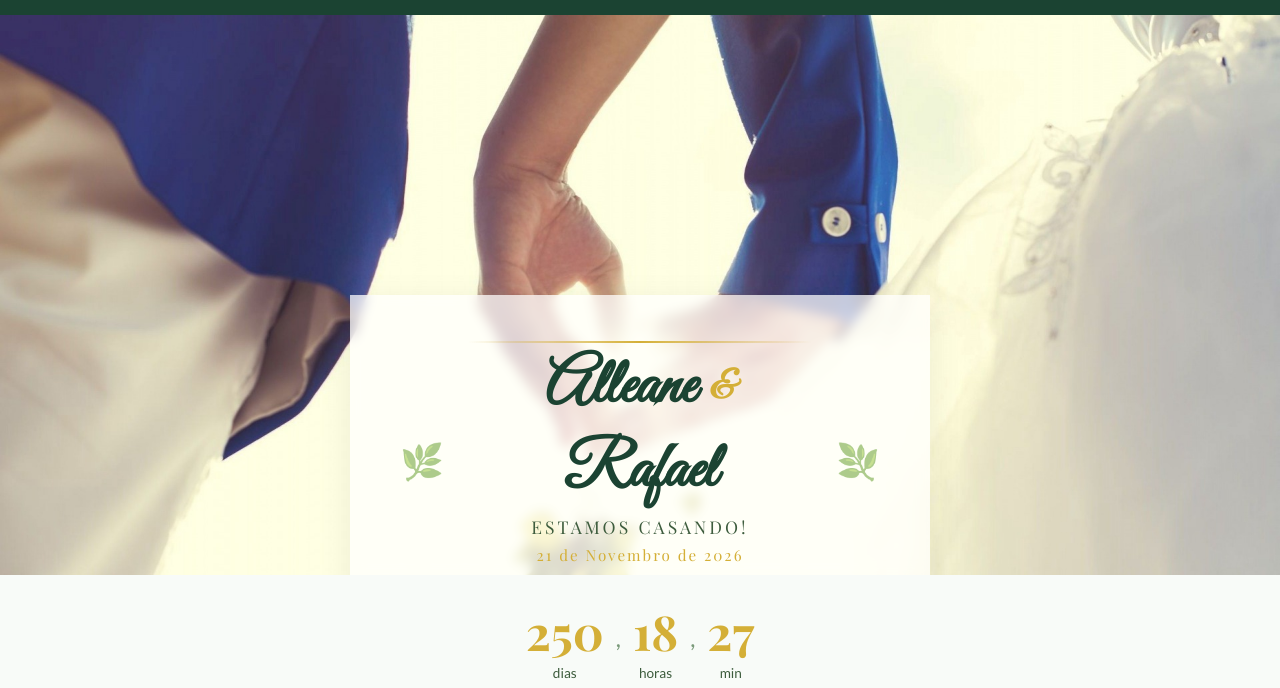
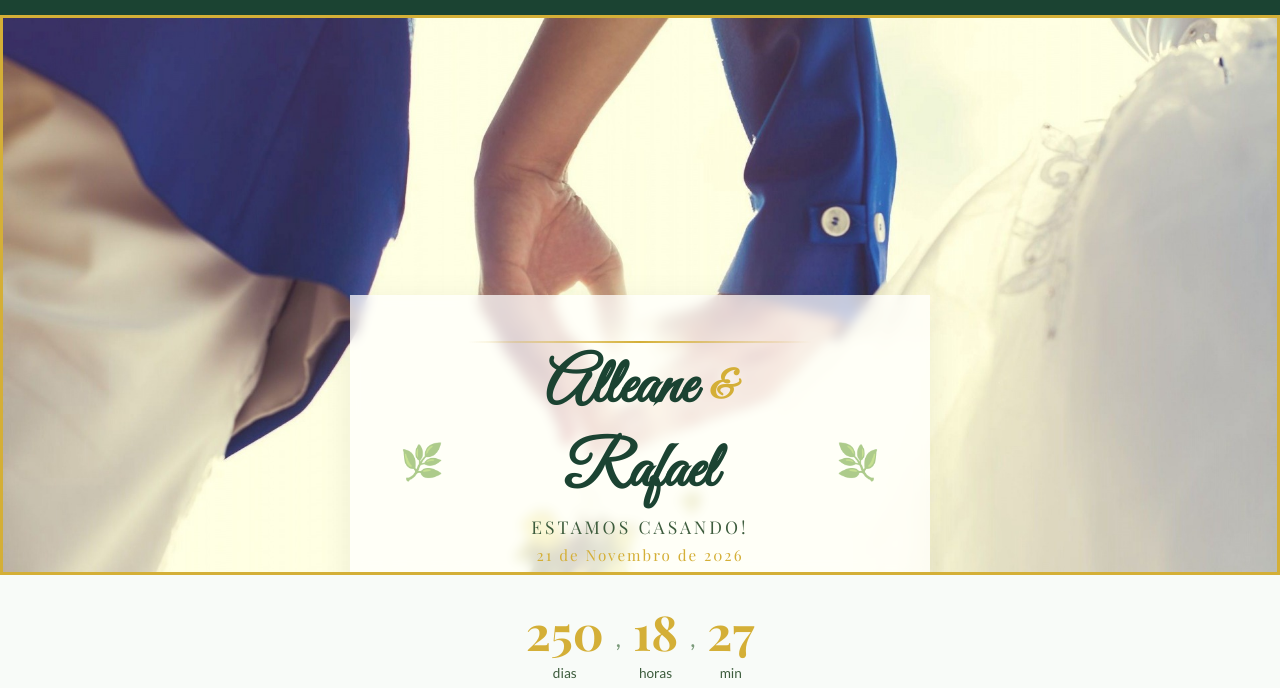
Before and after one commit to RafaelSimo/Casamento, a plain HTML site: page frontend/index.html in a window 1280 px wide. Shown: the part 149-837 px from the top of the page. Drawn offline with nearby package versions, Linux system fonts and the light colour scheme; no server answers; a web font is replaced by a local one.

Commit message:
Adicionar contorno dourado na imagem hero

```diff
--- a/frontend/css/style.css
+++ b/frontend/css/style.css
@@ -255,6 +255,7 @@ body {
   min-height: 400px;
   max-height: 700px;
   overflow: hidden;
+  border: 3px solid var(--accent);
 }
 
 .hero-img {
```
